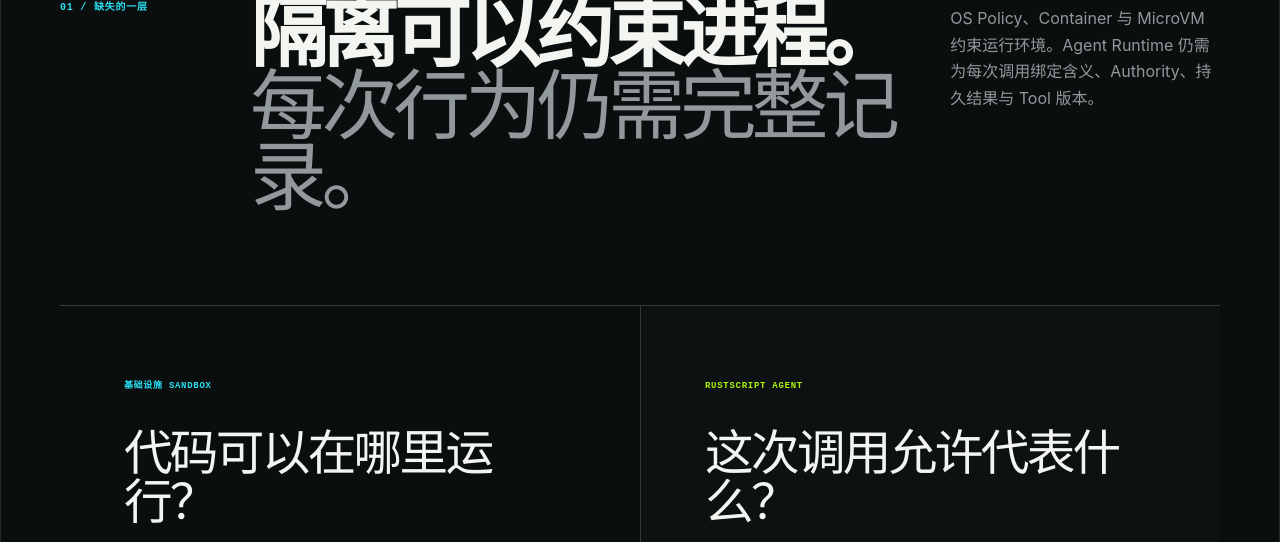
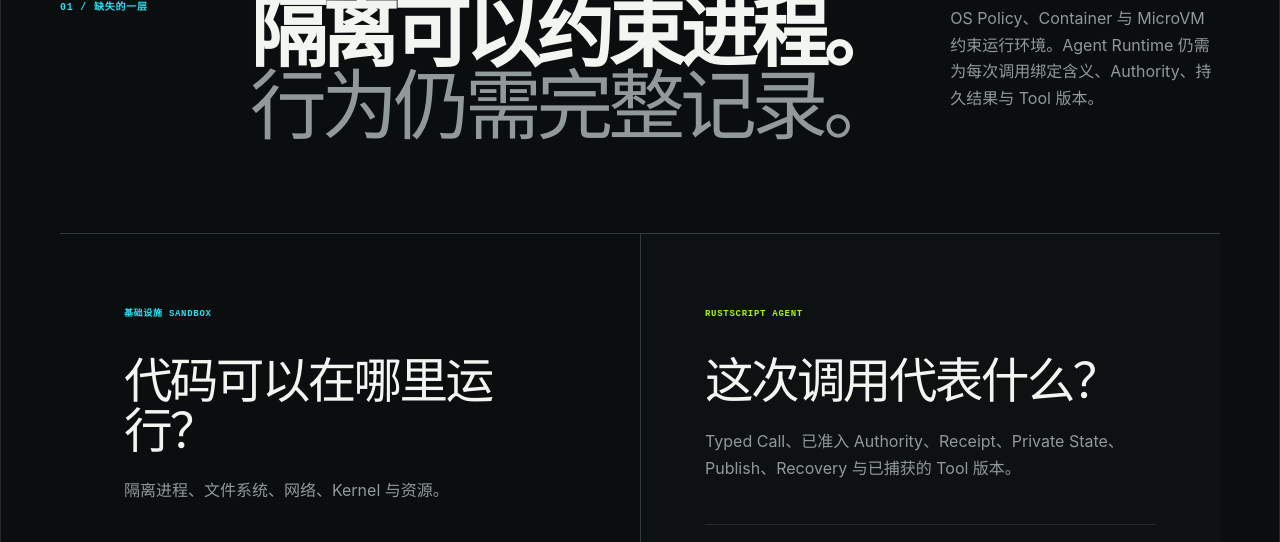
Before and after one commit to rustscript-lang/rustscript-agent, a plain HTML site: page zh/index.html in a window 1280 px wide. Shown: the part 1179-1721 px from the top of the page. Drawn offline with Linux system fonts and the light colour scheme.

Commit message:
fix: complete bilingual landing page QA

```diff
--- a/zh/index.html
+++ b/zh/index.html
@@ -81,12 +81,12 @@
       <section class="sandbox-gap section-rule" id="sandbox-gap" aria-labelledby="sandbox-gap-title">
         <header class="section-heading" data-reveal>
           <span class="section-number">01 / 缺失的一层</span>
-          <h2 id="sandbox-gap-title">隔离可以约束进程。<br><em>每次行为仍需完整记录。</em></h2>
+          <h2 id="sandbox-gap-title">隔离可以约束进程。<br><em>行为仍需完整记录。</em></h2>
           <p>OS Policy、Container 与 MicroVM 约束运行环境。Agent Runtime 仍需为每次调用绑定含义、Authority、持久结果与 Tool 版本。</p>
         </header>
         <div class="gap-comparison" data-reveal>
           <article><span>基础设施 Sandbox</span><h3>代码可以在哪里运行？</h3><p>隔离进程、文件系统、网络、Kernel 与资源。</p><ul><li>OS Policy</li><li>Container 或 User-space Kernel</li><li>MicroVM 边界</li></ul></article>
-          <article><span>RustScript Agent</span><h3>这次调用允许代表什么？</h3><p>Typed Call、已准入 Authority、Receipt、Private State、Publish、Recovery 与已捕获的 Tool 版本。</p><ul><li>Run 与 Attempt 标识</li><li>Expected-head Effect 转换</li><li>不可变 Graph Generation</li></ul></article>
+          <article><span>RustScript Agent</span><h3>这次调用代表什么？</h3><p>Typed Call、已准入 Authority、Receipt、Private State、Publish、Recovery 与已捕获的 Tool 版本。</p><ul><li>Run 与 Attempt 标识</li><li>Expected-head Effect 转换</li><li>不可变 Graph Generation</li></ul></article>
         </div>
       </section>
 
```
Also changed, not shown: tests/site-contract.test.mjs (+14 -0 lines), og-image.png, og-image.svg.
